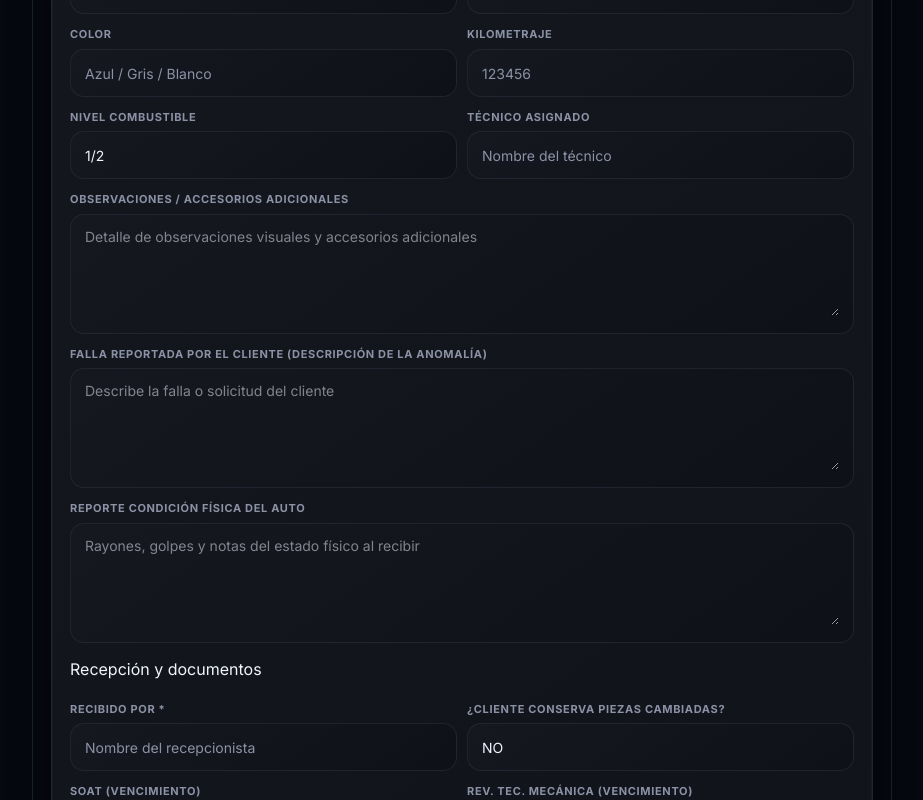
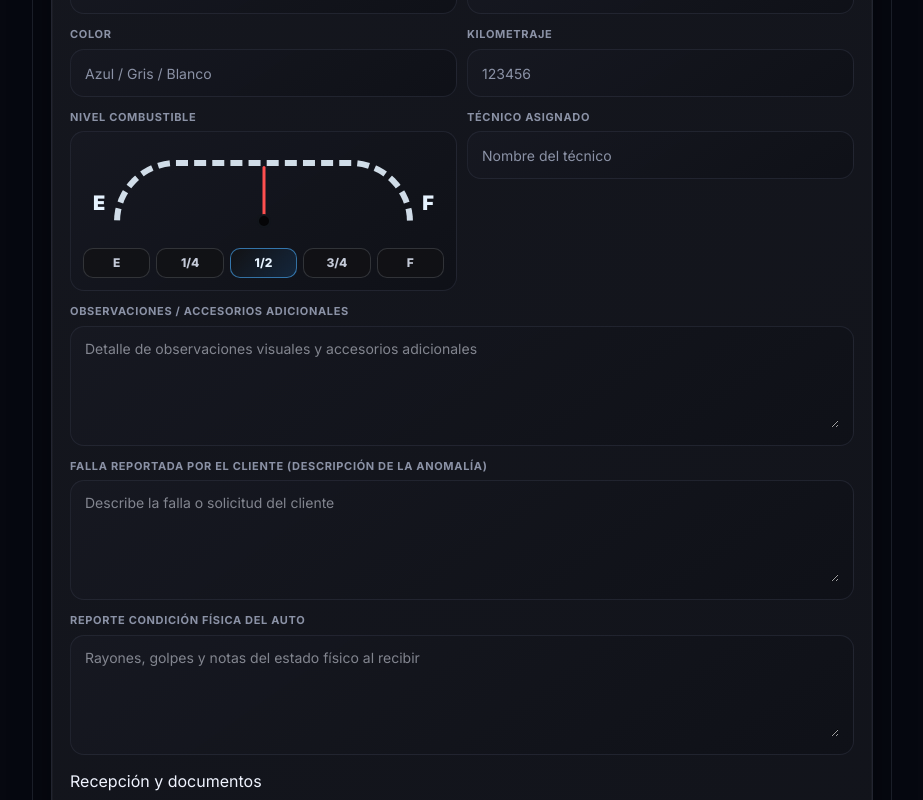
Before and after one commit to julianchocmanrique/VCARS_WEB, a Next.js app: page /vcars/nuevo-ingreso in a window 1280 px wide. Shown: the part 1060-1860 px from the top of the page, without its empty margins (178-1101 px from the left). Built offline with nearby package versions, Linux system fonts and the light colour scheme.

Commit message:
feat: alinear nuevo ingreso con orden de servicio (combustible gauge y subida de fotos)

```diff
--- a/src/app/nuevo-ingreso/page.tsx
+++ b/src/app/nuevo-ingreso/page.tsx
@@ -24,6 +24,14 @@ const PHOTO_SLOTS = [
   { key: 'lateralIzquierdo', label: 'Lateral izquierdo' },
   { key: 'frontal', label: 'Frontal' },
   { key: 'trasero', label: 'Trasero' },
+] as const;
+
+const FUEL_LEVELS = [
+  { value: 'E', label: 'E', ratio: 0 },
+  { value: '1/4', label: '1/4', ratio: 0.25 },
+  { value: '1/2', label: '1/2', ratio: 0.5 },
+  { value: '3/4', label: '3/4', ratio: 0.75 },
+  { value: 'F', label: 'F', ratio: 1 },
 ] as const;
 
 const INVENTORY_ITEMS = [
@@ -60,6 +68,7 @@ const INVENTORY_ITEMS = [
 
 type PhotoSlotKey = (typeof PHOTO_SLOTS)[number]['key'];
 type DateFieldKey = 'entryDate' | 'expectedDeliveryDate' | 'soatExpiry' | 'rtmExpiry';
+type FuelLevelValue = (typeof FUEL_LEVELS)[number]['value'];
 
 const EMPTY_INTAKE_PHOTOS: Record<PhotoSlotKey, string> = {
   superior: '',
@@ -93,6 +102,14 @@ const INVENTORY_VALUE_SEQUENCE: InventoryValue[] = ['', 'S', 'N', 'C', 'I'];
 function nextInventoryValue(value: InventoryValue): InventoryValue {
   const index = INVENTORY_VALUE_SEQUENCE.indexOf(value);
   return INVENTORY_VALUE_SEQUENCE[(index + 1) % INVENTORY_VALUE_SEQUENCE.length];
+}
+
+function normalizeFuelLevel(raw?: string): FuelLevelValue {
+  const value = String(raw || '').trim().toUpperCase();
+  if (value === 'E' || value === '1/4' || value === '1/2' || value === '3/4' || value === 'F') return value;
+  if (value === 'EMPTY') return 'E';
+  if (value === 'FULL') return 'F';
+  return '1/2';
 }
 
 function fileToDataUrl(file: File): Promise<string> {
@@ -172,7 +189,7 @@ export default function NuevoIngresoPage() {
   const [marca, setMarca] = useState('');
   const [modelo, setModelo] = useState('');
   const [color, setColor] = useState('');
-  const [fuelLevel, setFuelLevel] = useState('1/2');
+  const [fuelLevel, setFuelLevel] = useState<FuelLevelValue>('1/2');
   const [kilometraje, setKilometraje] = useState('');
   const [fallaCliente, setFallaCliente] = useState('');
   const [additionalAccessoriesNotes, setAdditionalAccessoriesNotes] = useState('');
@@ -193,6 +210,12 @@ export default function NuevoIngresoPage() {
 
   const holderLabel = useMemo(() => (holderType === 'empresa' ? 'Responsable / representante' : 'Propietario'), [holderType]);
   const vehiculo = useMemo(() => [marca.trim(), modelo.trim()].filter(Boolean).join(' '), [marca, modelo]);
+  const fuelNeedleAngle = useMemo(() => {
+    const match = FUEL_LEVELS.find((item) => item.value === fuelLevel);
+    const ratio = match ? match.ratio : 0.5;
+    const deg = -90 + ratio * 180;
+    return `${deg}deg`;
+  }, [fuelLevel]);
 
   async function onPickImage(slot: PhotoSlotKey, e: ChangeEvent<HTMLInputElement>) {
     const file = e.target.files?.[0];
@@ -650,14 +673,26 @@ export default function NuevoIngresoPage() {
           <div className="vc-grid-2">
             <div>
               <label className="vc-label">Nivel combustible</label>
-              <div className="vc-input-wrap">
-                <select className="vc-select" value={fuelLevel} onChange={(e) => setFuelLevel(e.target.value)}>
-                  <option value="E">E</option>
-                  <option value="1/4">1/4</option>
-                  <option value="1/2">1/2</option>
-                  <option value="3/4">3/4</option>
-                  <option value="F">F</option>
-                </select>
+              <div className="vc-input-wrap vc-fuel-wrap">
+                <div className="vc-fuel-gauge">
+                  <div className="vc-fuel-arc" />
+                  <div className="vc-fuel-needle" style={{ transform: `translateX(-50%) rotate(${fuelNeedleAngle})` }} />
+                  <div className="vc-fuel-pivot" />
+                  <span className="vc-fuel-mark vc-fuel-mark-e">E</span>
+                  <span className="vc-fuel-mark vc-fuel-mark-f">F</span>
+                </div>
+                <div className="vc-fuel-level-row">
+                  {FUEL_LEVELS.map((level) => (
+                    <button
+                      key={level.value}
+                      type="button"
+                      className={`vc-fuel-chip ${fuelLevel === level.value ? 'is-active' : ''}`}
+                      onClick={() => setFuelLevel(normalizeFuelLevel(level.value))}
+                    >
+                      {level.label}
+                    </button>
+                  ))}
+                </div>
               </div>
             </div>
             <div>
@@ -779,12 +814,21 @@ export default function NuevoIngresoPage() {
           <div className="vc-photo-grid" style={{ marginTop: 10 }}>
             {PHOTO_SLOTS.map((slot) => {
               const src = intakePhotosByZone[slot.key];
+              const inputId = `new-upload-photo-${slot.key}`;
               return (
                 <div key={slot.key} className="vc-photo-item">
                   <p className="vc-photo-label">{slot.label}</p>
-                  <div className="vc-input-wrap">
-                    <input type="file" accept="image/*" onChange={(e) => onPickImage(slot.key, e)} />
-                  </div>
+                  <input
+                    id={inputId}
+                    className="vc-file-hidden-input"
+                    type="file"
+                    accept="image/*"
+                    capture="environment"
+                    onChange={(e) => onPickImage(slot.key, e)}
+                  />
+                  <label htmlFor={inputId} className="vc-btn vc-photo-upload-btn">
+                    Subir foto
+                  </label>
                   {src ? (
                     <>
                       <img src={src} alt={`Foto ${slot.label}`} className="vc-photo-preview" />
```
